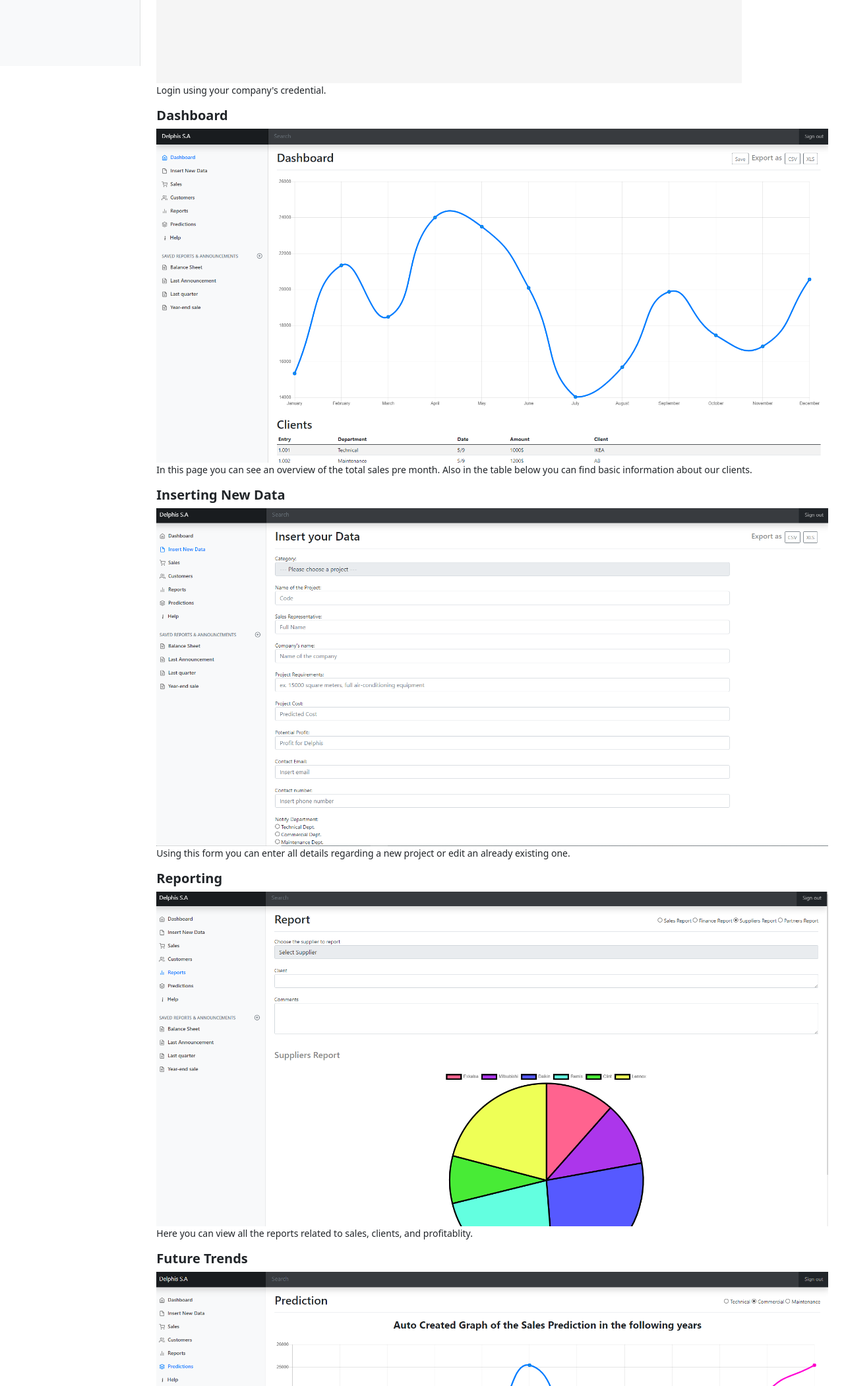
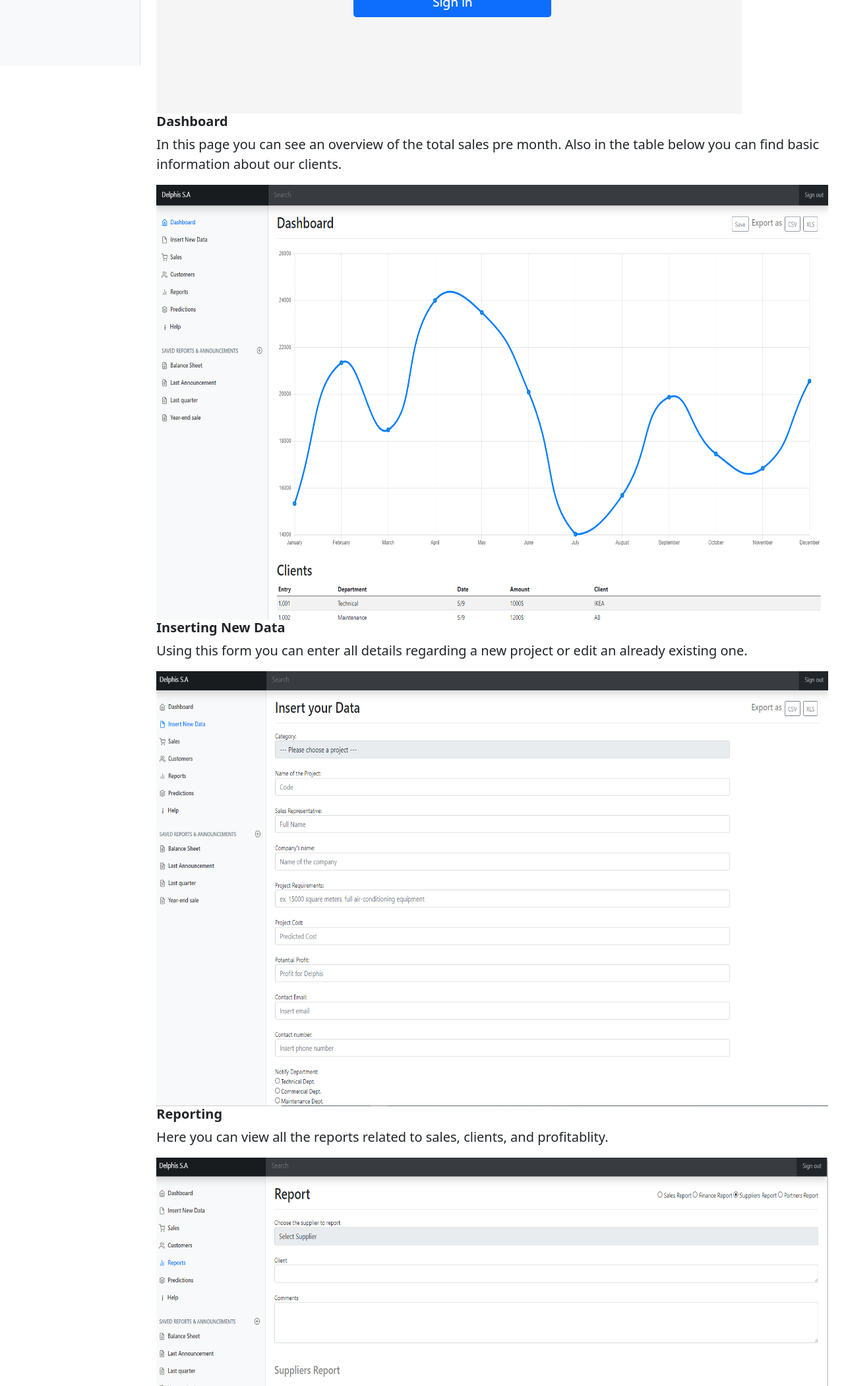
Before and after one commit to LeoDiam/Delphis_App_Demo, a website: page help.html in a window 1280 px wide. Shown: the part 700-2800 px from the top of the page at 66% size. Drawn offline with Linux system fonts and the light colour scheme.

Commit message:
Update help.html

```diff
--- a/help.html
+++ b/help.html
@@ -151,20 +151,24 @@
                 <br>
                 <h3 style="font-size: 25px;"> In this page you can find the answers to any questions about the functionality and parameters of the Dashboard, all menus and all reports. </h3>
                 <h3 style="font-size: 20px;"> <strong>Sign In</strong> </h3>
+                <p style="font-size: 20px;"> Login using your company's credential.</p>
                 <img class="center-fit" src="Sign_in.png" alt="Sign In">
-                <p> Login using your company's credential.</p>
+                 <br>
                 <h3 style="font-size: 20px;"> <strong> Dashboard</strong> </h3>
-                <img class="center-fit" src="Dashboard.png" alt="Dashboard">
-                <p> In this page you can see an overview of the total sales pre month. Also in the table below you can find basic information about our clients.</p>
+                <p style="font-size: 20px;"> In this page you can see an overview of the total sales pre month. Also in the table below you can find basic information about our clients.</p>
+                <img class="center-fit" src="Dashboard.png" alt="Dashboard" width="1200" height="659">
+                <br>
                 <h3 style="font-size: 20px;"> <strong> Inserting New Data</strong> </h3>
-                <img class="center-fit" src="Insert.png" alt="Inserting New Data">
-                <p> Using this form you can enter all details regarding a new project or edit an already existing one.</p>
+                <p style="font-size: 20px;"> Using this form you can enter all details regarding a new project or edit an already existing one.</p>
+                <img class="center-fit" src="Insert.png" alt="Inserting New Data"width="1200" height="659">
+                <br>
                 <h3 style="font-size: 20px;"> <strong>Reporting</strong> </h3>
-                <img class="center-fit" src="Reports.png" alt="Reporting">
-                <p> Here you can view all the reports related to sales, clients, and profitablity.</p>
+                <p style="font-size: 20px;"> Here you can view all the reports related to sales, clients, and profitablity.</p>
+                <img class="center-fit" src="Reports.png" alt="Reporting"width="1200" height="659">
+                <br>
                 <h3 style="font-size: 20px;"> <strong>Future Trends</strong> </h3>
-                <img class="center-fit" src="Predictions.png" alt="Future Trends">
-                <p> The system predicts future trends according to past data.</p>
+                <p style="font-size: 20px;"> The system predicts future trends according to past data.</p>
+                <img class="center-fit" src="Predictions.png" alt="Future Trends"width="1200" height="659">
             </div>
 
         </main>
```
